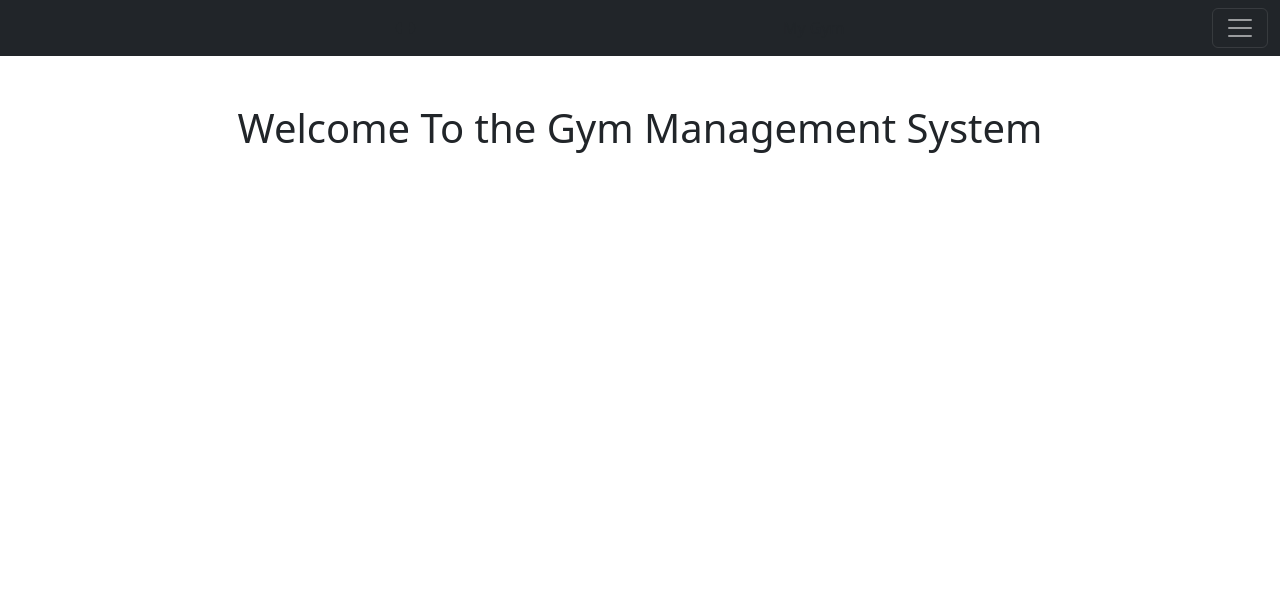
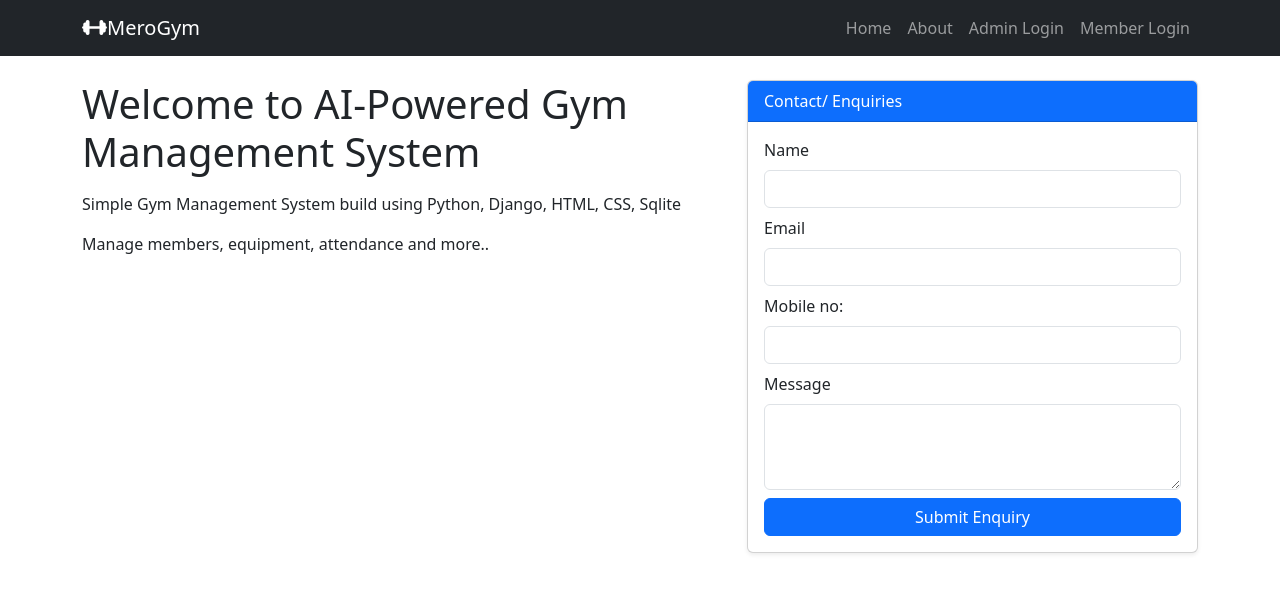
Before and after one commit to aayushofficial-dev/GymMind_AI, a Django app: page / in a window 1280 px wide. Shown: the top 593 px of the page. Run offline with Django 4.2, Linux system fonts and the light colour scheme.

Commit message:
changes in files

```diff
--- /dev/null
+++ b/gymapp/templates/base.html
@@ -0,0 +1,122 @@
+<!DOCTYPE html>
+<html lang="en">
+<head>
+    <meta charset="UTF-8">
+    <meta name="viewport" content="width=device-width, initial-scale=1.0">
+    <link href="https://cdn.jsdelivr.net/npm/bootstrap@5.3.8/dist/css/bootstrap.min.css" rel="stylesheet" integrity="sha384-sRIl4kxILFvY47J16cr9ZwB07vP4J8+LH7qKQnuqkuIAvNWLzeN8tE5YBujZqJLB" crossorigin="anonymous">
+    <link rel="stylesheet" href="https://cdnjs.cloudflare.com/ajax/libs/font-awesome/7.3.0/css/all.min.css" crossorigin="anonymous" referrerpolicy="no-referrer" />
+    <title>Gym Management System</title>
+</head>
+<body>
+    <nav class="navbar navbar-expand-lg navbar-dark bg-dark">
+  <div class="container">
+    <a class="navbar-brand" href="#">
+        <i class="fas fa-dumbbell" ></i>MeroGym</a>
+    <button class="navbar-toggler" type="button" data-bs-toggle="collapse" data-bs-target="#navbarSupportedContent">
+      <span class="navbar-toggler-icon"></span>
+    </button>
+    <div class="collapse navbar-collapse" id="navbarSupportedContent">
+      <ul class="navbar-nav ms-auto">
+        {% if user.is_authenticated %}
+         {% if user.role == 'ADMIN'%}
+         <!-- Admin-specific links -->
+          <li class="nav-item">
+            <a class="nav-link" href="{% url 'home' %}">Dashboard</a>
+          </li>
+          <li class="nav-item">
+            <a class="nav-link" href="{% url 'home' %}">Members</a>
+          </li>
+          <li class="nav-item">
+            <a class="nav-link" href="{% url 'home' %}">Plans</a>
+          </li>
+          </li>
+          <li class="nav-item">
+            <a class="nav-link" href="{% url 'home' %}">Trainers</a>
+          </li>
+          </li>
+          <li class="nav-item">
+            <a class="nav-link" href="{% url 'home' %}">Payments</a>
+          </li>
+          </li>
+          <li class="nav-item">
+            <a class="nav-link" href="{% url 'admin_attendance_list' %}">Attendance</a>
+          </li>
+          </li>
+          <li class="nav-item">
+            <a class="nav-link" href="{% url 'home' %}">Equipment</a>
+          </li>
+          </li>
+          <li class="nav-item">
+            <a class="nav-link" href="{% url 'home' %}">Enquires</a>
+          </li>
+          </li>
+          <li class="nav-item">
+            <a class="nav-link" href="{% url 'home' %}">Workout Plans</a>
+          </li>
+          </li>
+          <li class="nav-item">
+            <a class="nav-link" href="{% url 'home' %}">Feedback</a>
+          </li>
+         {% elif user.role == 'MEMBER' %}
+         <!-- Member-specific links -->
+          <li class="nav-item">
+            <a class="nav-link" href="{% url 'home' %}">Dashboard</a>
+          </li>
+          <li class="nav-item">
+            <a class="nav-link" href="{% url 'home' %}">My Profile</a>
+          </li>
+          <li class="nav-item">
+            <a class="nav-link" href="{% url 'home' %}">Membership</a>
+          </li>
+          <li class="nav-item">
+            <a class="nav-link" href="{% url 'home' %}">My Attendance</a>
+          </li>
+          <li class="nav-item">
+            <a class="nav-link" href="{% url 'home' %}">My Payments</a>
+          </li>
+          <li class="nav-item">
+            <a class="nav-link" href="{% url 'home' %}">My Workout Plans</a>
+          </li>
+          <li class="nav-item">
+            <a class="nav-link" href="{% url 'home' %}">My Feedback</a>
+          </li>
+         {% endif %}
+          <li class="nav-item">
+            <a class="nav-link" href="{% url 'logout' %}">Logout</a>
+          </li>
+        {% else %}
+        <li class="nav-item">
+          <a class="nav-link" href="{% url 'home' %}">Home</a>
+        </li>
+        <li class="nav-item">
+          <a class="nav-link" href="{% url 'about' %}">About</a>
+        </li>
+         <li class="nav-item">
+          <a class="nav-link" href="{% url 'admin_login' %}">Admin Login</a>
+        </li>
+         <li class="nav-item">
+          <a class="nav-link" href="{% url 'about' %}">Member Login</a>
+        </li>
+        {% endif %}
+      </ul>
+    </div>
+  </div>
+</nav>
+
+<div class="container mt-4">
+{% if messages %}
+    {% for message in messages %}
+        <div class="alert alert-{{ message.tags }} alert-dismissible fade show" role="alert">
+            {{ message }}
+            <button type="button" class="btn-close" data-bs-dismiss="alert"></button>
+        </div>
+    {% endfor %}
+{% endif %}
+
+{% block content %}
+
+{% endblock %}
+</div>
+    <script src="https://cdn.jsdelivr.net/npm/bootstrap@5.3.8/dist/js/bootstrap.bundle.min.js" integrity="sha384-FKyoEForCGlyvwx9Hj09JcYn3nv7wiPVlz7YYwJrWVcXK/BmnVDxM+D2scQbITxI" crossorigin="anonymous"></script>
+</body>
+</html>
--- a/gymapp/templates/home.html
+++ b/gymapp/templates/home.html
@@ -1,32 +1,43 @@
-<!DOCTYPE html>
-<html lang="en">
-<head>
-    <meta charset="UTF-8">
-    <meta name="viewport" content="width=device-width, initial-scale=1.0">
-    <link href="https://cdn.jsdelivr.net/npm/bootstrap@5.3.8/dist/css/bootstrap.min.css" rel="stylesheet" integrity="sha384-sRIl4kxILFvY47J16cr9ZwB07vP4J8+LH7qKQnuqkuIAvNWLzeN8tE5YBujZqJLB" crossorigin="anonymous">
-    <link rel="stylesheet" href="https://cdnjs.cloudflare.com/ajax/libs/font-awesome/7.3.1/css/all.min.css" integrity="sha512-QeR2VH+lsBE5LSAe1Q5EnTBbe7XTBubt8dG93Y7gidSgdMCr8nVqKcfKAMyN96SV8KDbZVTDXChatu5G2KQGzg==" crossorigin="anonymous" referrerpolicy="no-referrer" />
-    <title>Gym Management System</title>
-</head>
-<body>
+{% extends 'base.html' %}
 
-    <nav class="navbar navbar-dark bg-dark">
-  <div class="container-fluid">
-    <a class="navbar-brand" href="#"></a>
+{% block content %}
 
-         <i class="fas fa-dumbbell"></i>My Gym</a>
-    <button class="navbar-toggler" type="button" data-bs-toggle="collapse" data-bs-target="#navbarSupportedContent" aria-controls="navbarSupportedContent" aria-expanded="false" aria-label="Toggle navigation">
-      <span class="navbar-toggler-icon"></span>
-    </button>
-    <div class="collapse navbar-collapse" id="navbarSupportedContent">
-      <ul class="navbar-nav me-auto mb-2 mb-lg-0">
-        <li class="nav-item">
-          <a class="nav-link active" aria-current="page" href="#">Home</a>
+<div class="row">
+    <div class="col-md-7">
+        <h1 class="mb-3">Welcome to AI-Powered Gym Management System</h1>
+        <p>Simple Gym Management System build using Python, Django, HTML, CSS, Sqlite</p>
+        <p>Manage members, equipment, attendance and more..</p>
     </div>
-  </div>
-</nav>
+    <div class="col-md-5">
+        <div class="card shadow-sm">
+            <div class="card-header bg-primary text-white">
+                Contact/ Enquiries
+            </div>
+            <div class="card-body">
+                <form method="post">
+                    {% csrf_token %}
+                    <div class="mb-2">
+                        <label for="name" class="form-label">Name</label>
+                        <input type="text" class="form-control" id="name" name="name" required>
+                    </div>
+                    <div class="mb-2">
+                        <label for="email" class="form-label">Email</label>
+                        <input type="text" class="form-control" id="email" name="email" required>
+                    </div>
+                    <div class="mb-2">
+                        <label for="mobile" class="form-label">Mobile no:</label>
+                        <input type="number" class="form-control" id="mobile" name="mobile" maxlength="10" required>
+                    </div>
+                    <div class="mb-2">
+                        <label for="message" class="form-label">Message</label>
+                        <textarea type="text" class="form-control" id="message" rows="3" name="message" required>
+                        </textarea>
+                    </div>
+                    <button type="submit" class="btn btn-primary w-100">Submit Enquiry</button>
+                </form>
+            </div>
+        </div>
+    </div>
+</div>
 
-    <h1 class="text-center mt-5">Welcome To the Gym Management System</h1>
-
-    <script src="https://cdn.jsdelivr.net/npm/bootstrap@5.3.8/dist/js/bootstrap.bundle.min.js" integrity="sha384-FKyoEForCGlyvwx9Hj09JcYn3nv7wiPVlz7YYwJrWVcXK/BmnVDxM+D2scQbITxI" crossorigin="anonymous"></script>
-</body>
-</html>
+{% endblock %}
```
